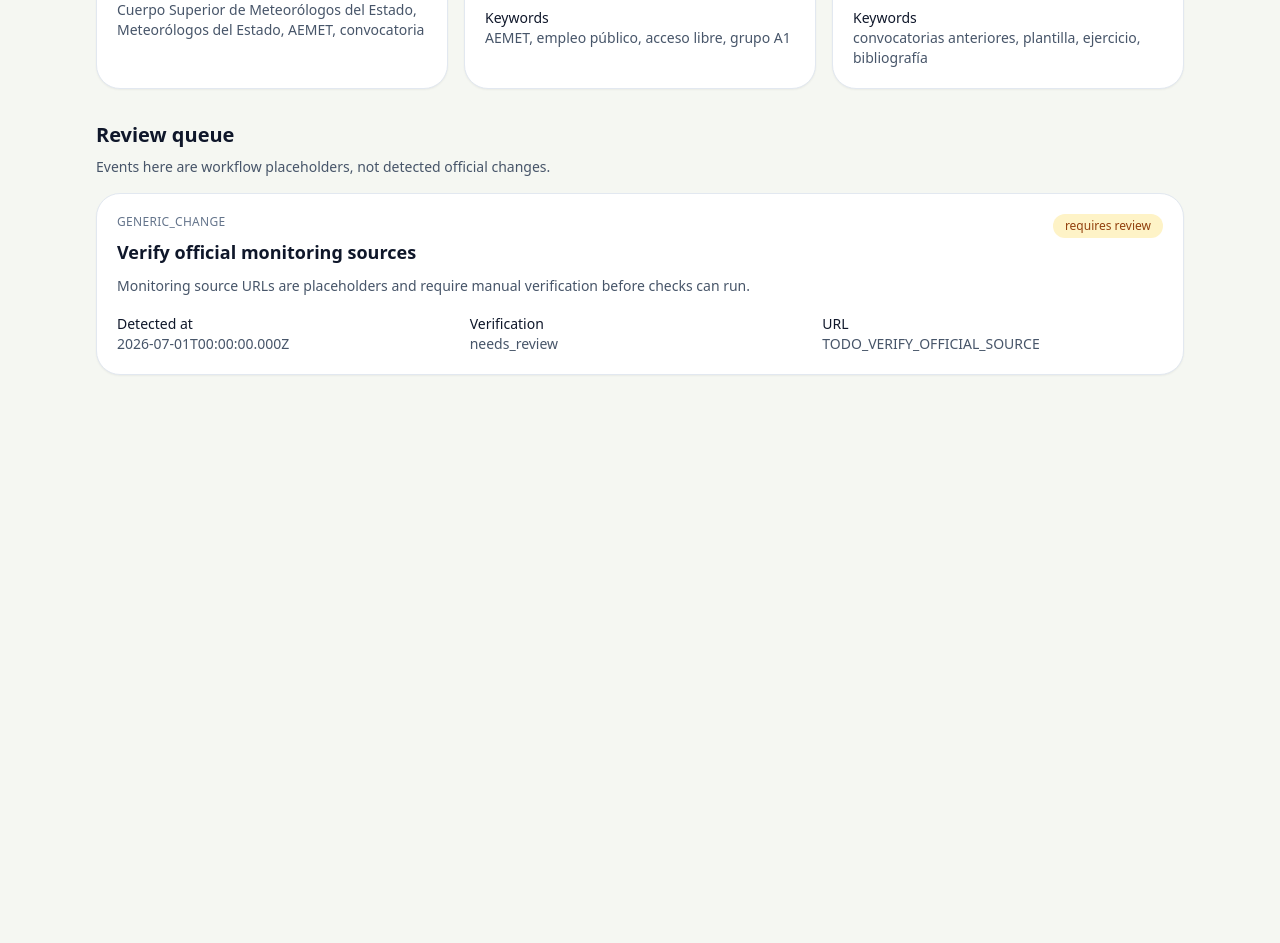
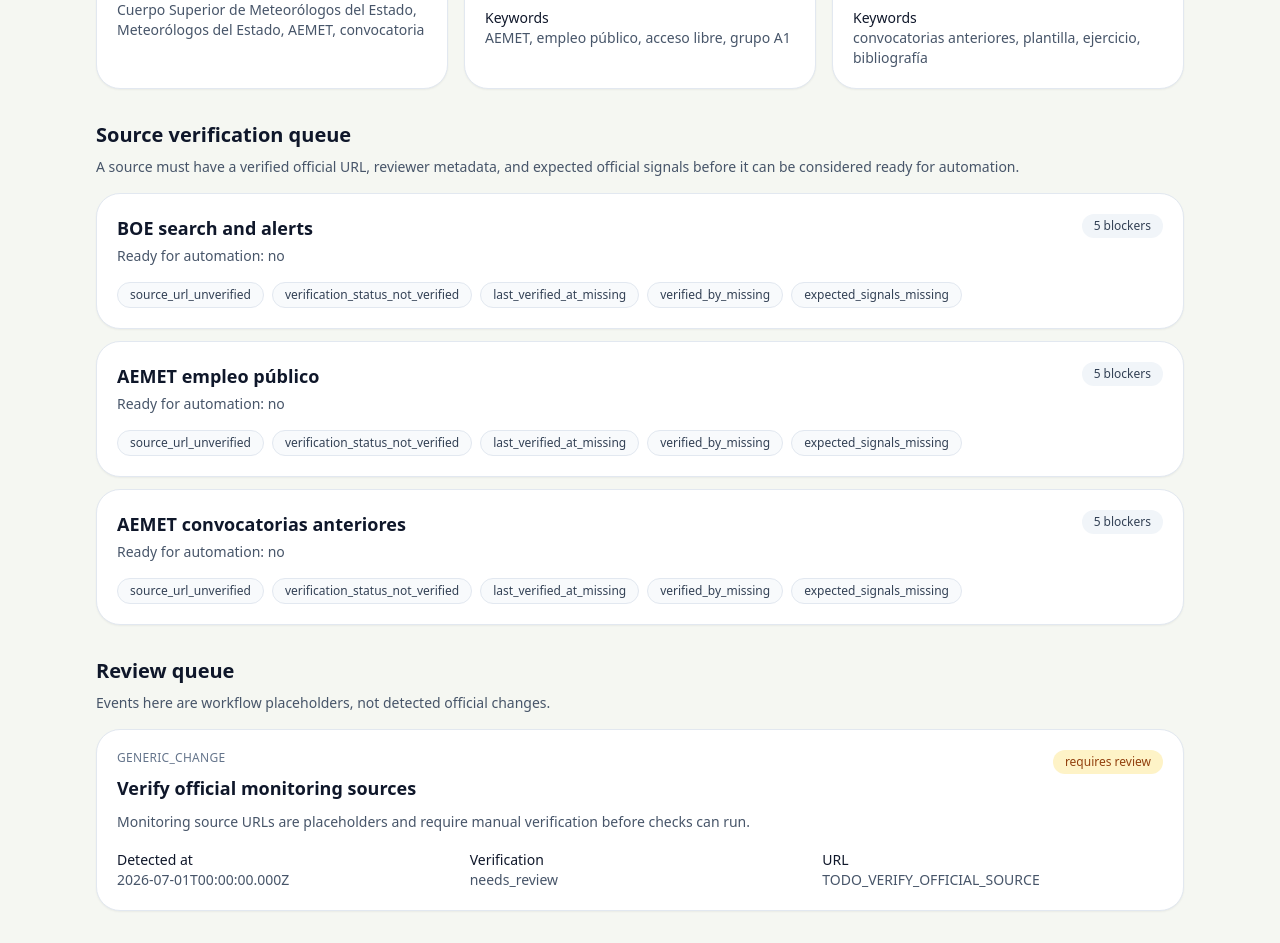
Before and after one commit to deanpm1994/aemet-a1-trainer, a Next.js app in the folder apps/web/: page /monitoring in a window 1280 px wide. Shown: the part 1080-2023 px from the top of the page. Before the commit the page ends 1487 px from the top, so only its background shows below. Built offline with nearby package versions, Linux system fonts and the light colour scheme; no server answers.

Commit message:
feat(monitoring): add source verification

```diff
--- a/apps/web/app/monitoring/page.tsx
+++ b/apps/web/app/monitoring/page.tsx
@@ -2,6 +2,7 @@ import { PageHeader } from "@/components/page-header";
 import { monitoringEvents, monitoringSources } from "@/lib/mock-data";
 import {
   buildMonitoringSummary,
+  buildSourceVerificationQueue,
   getPendingMonitoringEvents,
   isMonitoringSourceActive,
   isMonitoringSourceConfigured,
@@ -10,6 +11,7 @@ import {
 export default function MonitoringPage() {
   const summary = buildMonitoringSummary(monitoringSources, monitoringEvents);
   const pendingEvents = getPendingMonitoringEvents(monitoringEvents);
+  const verificationQueue = buildSourceVerificationQueue(monitoringSources);
 
   return (
     <div className="space-y-8">
@@ -109,6 +111,52 @@ export default function MonitoringPage() {
 
       <section className="space-y-4">
         <div>
+          <h2 className="text-xl font-semibold text-slate-900">
+            Source verification queue
+          </h2>
+          <p className="mt-2 text-sm text-slate-600">
+            A source must have a verified official URL, reviewer metadata, and expected
+            official signals before it can be considered ready for automation.
+          </p>
+        </div>
+        <div className="space-y-3">
+          {verificationQueue.map((item) => (
+            <article
+              key={item.sourceId}
+              className="rounded-3xl border border-slate-200 bg-white p-5 shadow-sm"
+            >
+              <div className="flex flex-col gap-3 md:flex-row md:items-start md:justify-between">
+                <div>
+                  <h3 className="text-lg font-semibold text-slate-900">
+                    {item.sourceName}
+                  </h3>
+                  <p className="mt-1 text-sm text-slate-600">
+                    Ready for automation: {item.readyForAutomation ? "yes" : "no"}
+                  </p>
+                </div>
+                <span className="rounded-full bg-slate-100 px-3 py-1 text-xs text-slate-700">
+                  {item.blockers.length} blocker{item.blockers.length === 1 ? "" : "s"}
+                </span>
+              </div>
+              {item.blockers.length > 0 ? (
+                <ul className="mt-4 flex flex-wrap gap-2 text-xs text-slate-700">
+                  {item.blockers.map((blocker) => (
+                    <li
+                      key={blocker}
+                      className="rounded-full border border-slate-200 bg-slate-50 px-3 py-1"
+                    >
+                      {blocker}
+                    </li>
+                  ))}
+                </ul>
+              ) : null}
+            </article>
+          ))}
+        </div>
+      </section>
+
+      <section className="space-y-4">
+        <div>
           <h2 className="text-xl font-semibold text-slate-900">Review queue</h2>
           <p className="mt-2 text-sm text-slate-600">
             Events here are workflow placeholders, not detected official changes.
--- a/apps/web/lib/mock-data.ts
+++ b/apps/web/lib/mock-data.ts
@@ -262,6 +262,9 @@ export const monitoringSources: MonitoringSource[] = [
     status: "manual_only",
     notes: "Official BOE search URL must be verified before automated checks.",
     verificationStatus: "needs_review",
+    lastVerifiedAt: "",
+    verifiedBy: "",
+    expectedSignals: [],
   },
   {
     id: "aemet-empleo-publico",
@@ -275,6 +278,9 @@ export const monitoringSources: MonitoringSource[] = [
     status: "manual_only",
     notes: "Official AEMET employment page URL must be verified before automated checks.",
     verificationStatus: "needs_review",
+    lastVerifiedAt: "",
+    verifiedBy: "",
+    expectedSignals: [],
   },
   {
     id: "aemet-convocatorias-anteriores",
@@ -288,6 +294,9 @@ export const monitoringSources: MonitoringSource[] = [
     status: "manual_only",
     notes: "Use only after official historical call page URL is verified.",
     verificationStatus: "needs_review",
+    lastVerifiedAt: "",
+    verifiedBy: "",
+    expectedSignals: [],
   },
 ];
 
--- a/apps/web/lib/monitoring.ts
+++ b/apps/web/lib/monitoring.ts
@@ -1,6 +1,8 @@
 import type {
+  MonitoringAutomationBlocker,
   MonitoringEvent,
   MonitoringSource,
+  MonitoringSourceVerificationQueueItem,
   MonitoringSummary,
 } from "./types";
 
@@ -15,6 +17,59 @@ export function isMonitoringSourceConfigured(source: MonitoringSource): boolean
 
 export function isMonitoringSourceActive(source: MonitoringSource): boolean {
   return isMonitoringSourceConfigured(source) && source.status === "active";
+}
+
+export function getSourceAutomationBlockers(
+  source: MonitoringSource,
+): MonitoringAutomationBlocker[] {
+  const blockers: MonitoringAutomationBlocker[] = [];
+
+  if (unverifiedSourceMarkers.has(source.url.trim())) {
+    blockers.push("source_url_unverified");
+  }
+
+  if (source.verificationStatus !== "verified") {
+    blockers.push("verification_status_not_verified");
+  }
+
+  if (!source.lastVerifiedAt.trim()) {
+    blockers.push("last_verified_at_missing");
+  }
+
+  if (!source.verifiedBy.trim()) {
+    blockers.push("verified_by_missing");
+  }
+
+  if (source.expectedSignals.length === 0) {
+    blockers.push("expected_signals_missing");
+  }
+
+  return blockers;
+}
+
+export function isMonitoringSourceReadyForAutomation(
+  source: MonitoringSource,
+): boolean {
+  return getSourceAutomationBlockers(source).length === 0;
+}
+
+export function buildSourceVerificationQueue(
+  sources: MonitoringSource[],
+): MonitoringSourceVerificationQueueItem[] {
+  return sources
+    .map((source) => {
+      const blockers = getSourceAutomationBlockers(source);
+
+      return {
+        sourceId: source.id,
+        sourceName: source.name,
+        readyForAutomation: blockers.length === 0,
+        blockers,
+      };
+    })
+    .sort((left, right) =>
+      Number(left.readyForAutomation) - Number(right.readyForAutomation),
+    );
 }
 
 export function buildMonitoringSummary(
--- a/apps/web/lib/types.ts
+++ b/apps/web/lib/types.ts
@@ -259,6 +259,9 @@ export type MonitoringSource = {
   status: MonitoringSourceStatus;
   notes: string;
   verificationStatus: VerificationStatus;
+  lastVerifiedAt: string;
+  verifiedBy: string;
+  expectedSignals: string[];
 };
 
 export type MonitoringEvent = {
@@ -283,3 +286,17 @@ export type MonitoringSummary = {
   pendingReviewEvents: number;
   resolvedEvents: number;
 };
+
+export type MonitoringAutomationBlocker =
+  | "source_url_unverified"
+  | "verification_status_not_verified"
+  | "last_verified_at_missing"
+  | "verified_by_missing"
+  | "expected_signals_missing";
+
+export type MonitoringSourceVerificationQueueItem = {
+  sourceId: string;
+  sourceName: string;
+  readyForAutomation: boolean;
+  blockers: MonitoringAutomationBlocker[];
+};
```
Also changed, not shown: 6 other files (tests, documents, lock files or other folders).
